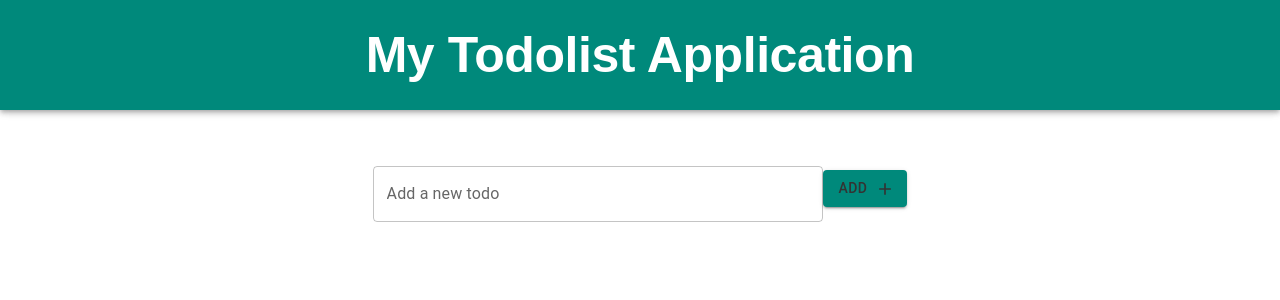
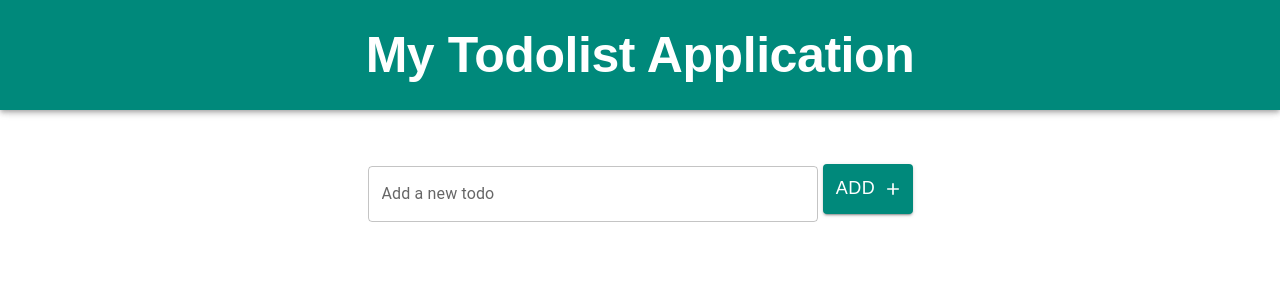
Before and after one commit to NiaNiayesh/LoginTodolist, a React (Create React App) app: page /todolist in a window 1280 px wide. Shown: the top 300 px of the page. Built offline with nearby package versions, Linux system fonts and the light colour scheme.

Commit message:
Add button component

```diff
--- a/src/component/SButton/SButtonRoot.jsx
+++ b/src/component/SButton/SButtonRoot.jsx
@@ -2,12 +2,47 @@ import styled from "@emotion/styled";
 import colors from "../../assets/theme/base/colors";
 import { Button } from "@mui/material";
 
-const SButtonRoot = styled(Button)(({onClick})=>{
-    var loginstyles = {
-        color: colors.black.main
+const SButtonRoot = styled(Button)(({mystate})=>{
+
+    const {login, add, edit} = mystate
+
+    let loginStyles = {
+        color: colors.white.main,
+        backgroundColor: colors.primary.main,
+        fontFamily: "Raleway, Arial",
+        fontSize: "17px",
+        fontWeight: 500,
+        height: "50px",
+         "&:hover": {
+        backgroundColor: colors.primary.light ,
+      },
+    }
+    let addStyle = {
+        color: colors.white.main,
+        backgroundColor: colors.primary.main,
+        fontFamily: "Raleway, Arial",
+        fontSize: "18px",
+        height: "50px",
+        width: "90px",
+        "&:hover": {
+            backgroundColor: colors.primary.light ,
+          },
+    }
+    let editStyle = {
+        color: colors.white.main,
+        backgroundColor: colors.primary.main,
+        fontFamily: "Raleway, Arial",
+        fontSize: "18px",
+        height: "50px",
+        width: "90px",
+        "&:hover": {
+            backgroundColor: colors.primary.light ,
+          },
     }
     return {
-        ...(onClick && loginstyles )
+        ...(login && loginStyles ),
+        ...(add && addStyle),
+        ...(edit && editStyle)
     }
 })
 export default SButtonRoot;
--- a/src/component/SButton/index.jsx
+++ b/src/component/SButton/index.jsx
@@ -1,6 +1,4 @@
-import { Button } from "@mui/material";
 import SButtonRoot from "./SButtonRoot";
-
 
 const SButton = ({
   width,
@@ -15,21 +13,39 @@ const SButton = ({
   sx,
   onClick,
   endIcon,
+  login,
+  add,
+  edit,
   children,
   ...other
 }) => {
-
-
-
   return (
     <SButtonRoot
       variant="contained"
       type={type}
-      color={color}
+      color="primary"
       fullWidth={fullWidth}
       onClick={onClick}
       endIcon={endIcon}
-      // sx={{ ...buttonStyle, ...sx }}
+      sx={sx}
+      mystate={{
+        width,
+        variant,
+        type,
+        color,
+        size,
+        border,
+        borderRadius,
+        bgColor,
+        fullWidth,
+        onClick,
+        endIcon,
+        login,
+        add,
+        edit,
+        children,
+        ...other,
+      }}
       {...other}
     >
       {children}
--- a/src/pages/Login/Loginform/index.jsx
+++ b/src/pages/Login/Loginform/index.jsx
@@ -92,7 +92,6 @@ export default function LoginForm() {
             sx={{
               padding: 2,
               mt: 1,
-              fontWeight: "bold",
             }}
             login
 
--- a/src/pages/Todolist/index.jsx
+++ b/src/pages/Todolist/index.jsx
@@ -1,5 +1,5 @@
 import React, { createContext, useEffect, useState } from "react";
-import { Container, List } from "@mui/material";
+import { Container, List,Box } from "@mui/material";
 import AddIcon from "@mui/icons-material/Add";
 import EditIcon from "@mui/icons-material/Edit";
 import { v4 as uuidv4 } from "uuid";
@@ -63,7 +63,7 @@ export default function TodoList() {
     <PageLayout>
       <Container className="container" maxWidth="sm">
 
-        <SBox
+        <Box
           sx={{
             display: "flex",
             alignItems: "center",
@@ -81,30 +81,28 @@ export default function TodoList() {
             <SButton
               variant="contained"
               sx={{
-                mt: 1,
-                ml: 1,
-                height: "3.4rem",
-              }}
+                ml:"5px"
+               }}
+              edit
               endIcon={<EditIcon />}
               onClick={updateTodo}
             >
-              Update
+              Edit
             </SButton>
           ) : (
             <SButton
               variant="contained"
               sx={{
-                mt: 1,
-                ml: 1,
-                height: "3.4rem",
+               ml:"5px"
               }}
+              add
               endIcon={<AddIcon />}
               onClick={addTodo}
             >
               Add
             </SButton>
           )}
-        </SBox>
+        </Box>
         <List sx={{ margin: 1, width: "450px" }}>
           {todos.map((todo) => (
             <TodoItem
```
